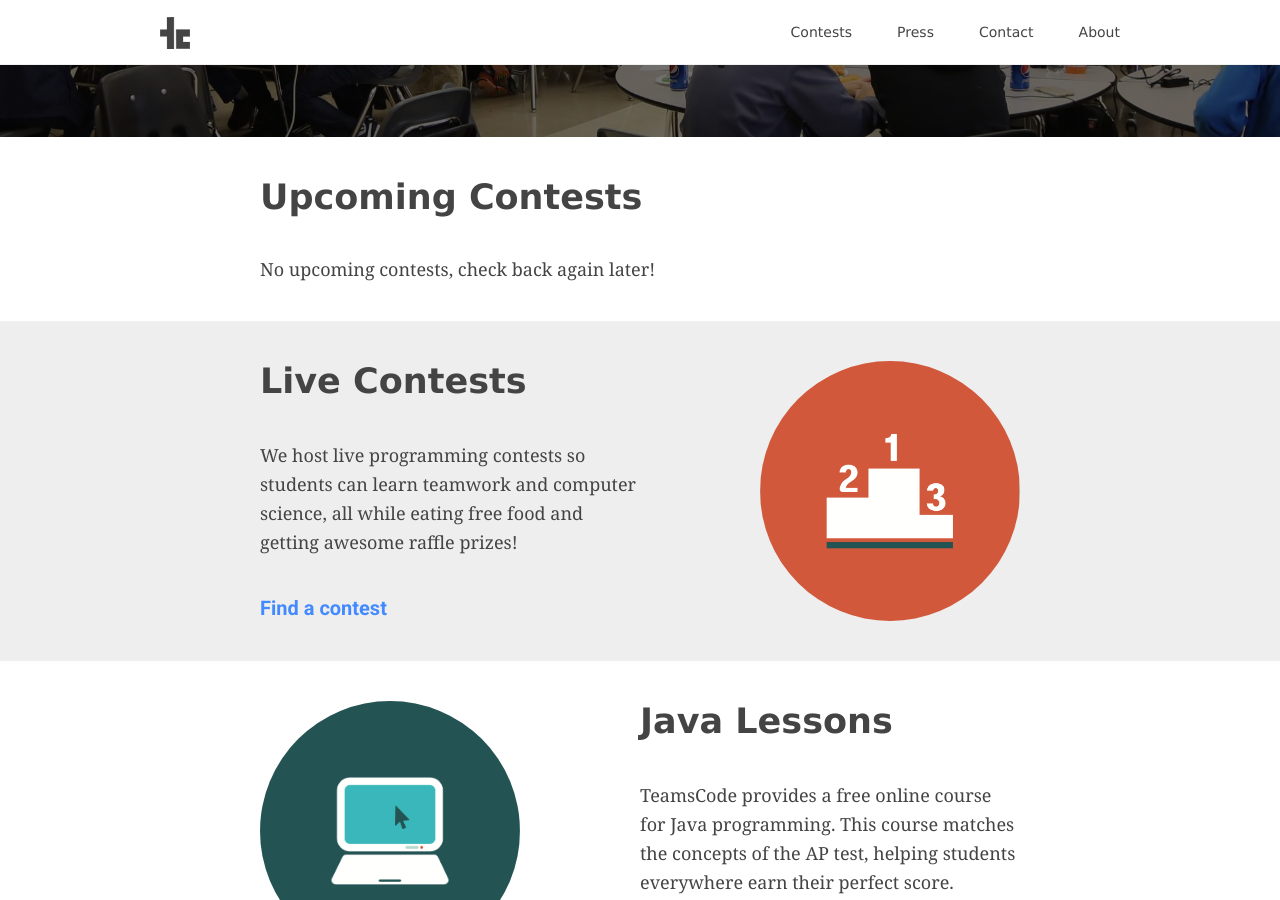
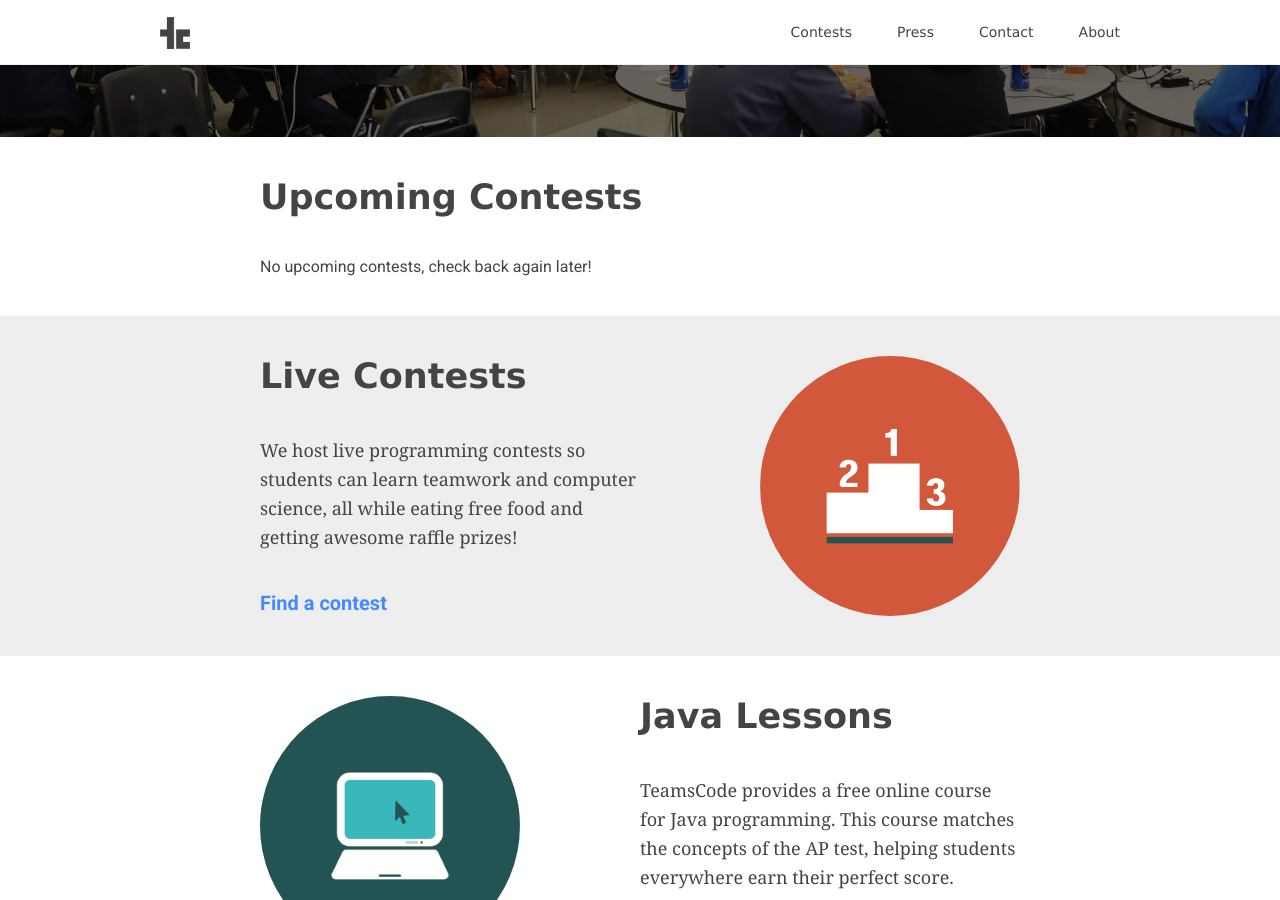
Before and after one commit to teamscode/teamscode.github.io, a Jekyll site: the page built from index.html, in a window 1280 px wide and 900 px high, scrolled down 457 px. Built offline with Jekyll 4.4.1, drawn with Linux system fonts in a browser that asks for light colours; nearby versions of some CDN libraries.

Commit message:
Update index.html

```diff
--- a/index.html
+++ b/index.html
@@ -21,7 +21,7 @@ layout: default
     <div class="widget-header">Upcoming Contests</div>
     <div class="page-content-custom">
       {% if site.data.upcoming_contests == false %}
-      <div class="index-competitions-section-list-empty" style="font-family:'Georgia'; font-size:18px">
+      <div class="index-competitions-section-list-empty">
         No upcoming contests, check back again later!
       </div>
       {% endif %}
```
